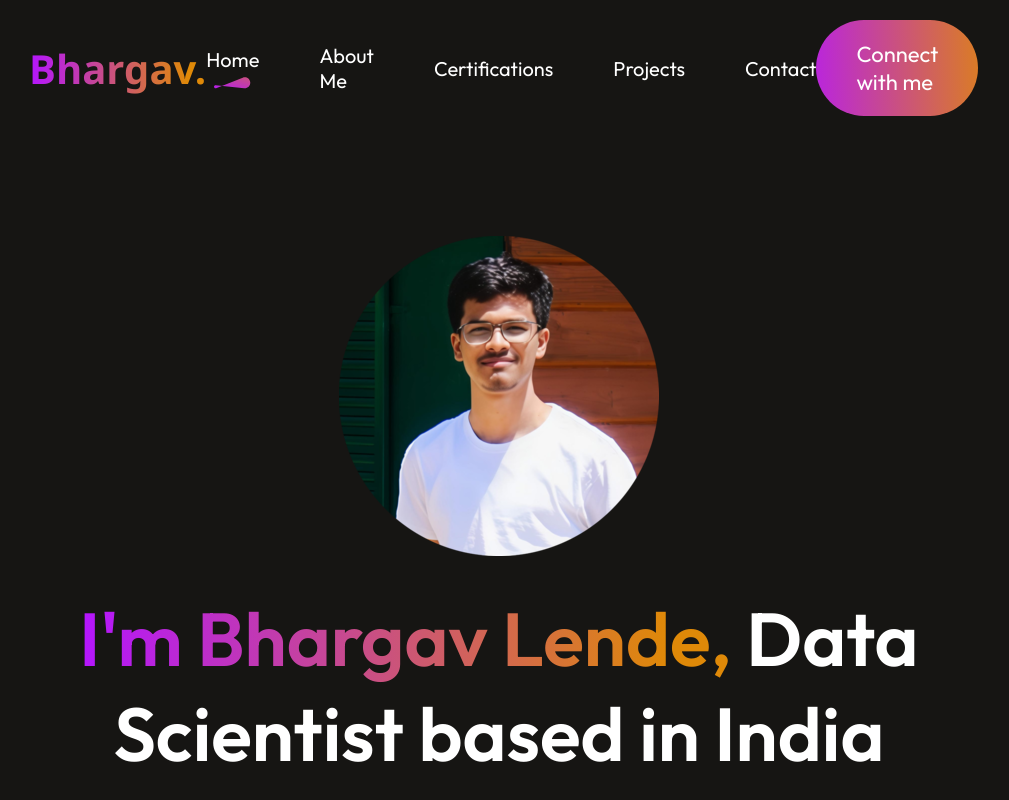
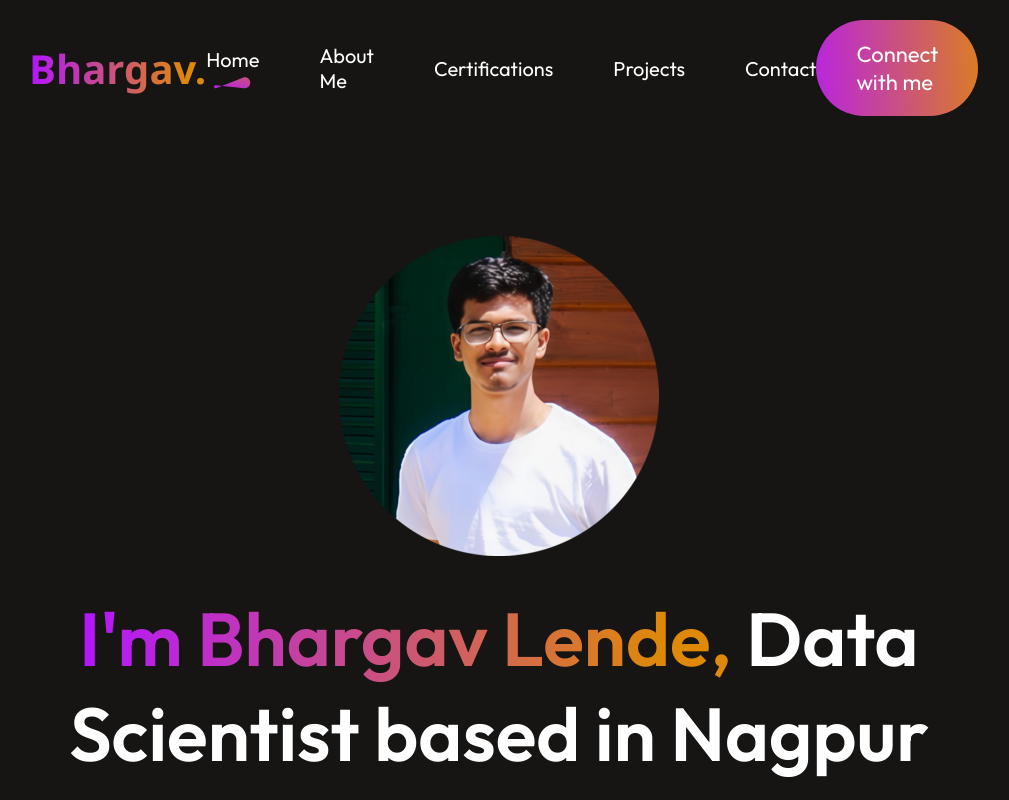
Before and after one commit to Bhargav-Lende/Portfolio, a React (Vite) app: page / in a window 1280 px wide. Shown: the top 800 px of the page, without its empty margins (141-1150 px from the left). Built offline with nearby package versions, Linux system fonts and the light colour scheme.

Commit message:
Portfolio_web

```diff
--- a/src/Components/Hero/Hero.jsx
+++ b/src/Components/Hero/Hero.jsx
@@ -7,7 +7,7 @@ const Hero = () => {
   return (
     <div id='home' className='hero'>
       <img src={profile_img} alt="" />
-      <h1><span>I'm Bhargav Lende,</span> Data Scientist based in India</h1>
+      <h1><span>I'm Bhargav Lende,</span> Data Scientist based in Nagpur India</h1>
       <p>I am an undergard student pursuing BTech in the field of Computer Science and Engineering with specialzation in Data Science</p>
       <div className="hero-action">
         <div className="hero-connect"><AnchorLink className='anchor-link' offset={50} href='#contact'>Connect with me</AnchorLink></div>
```
